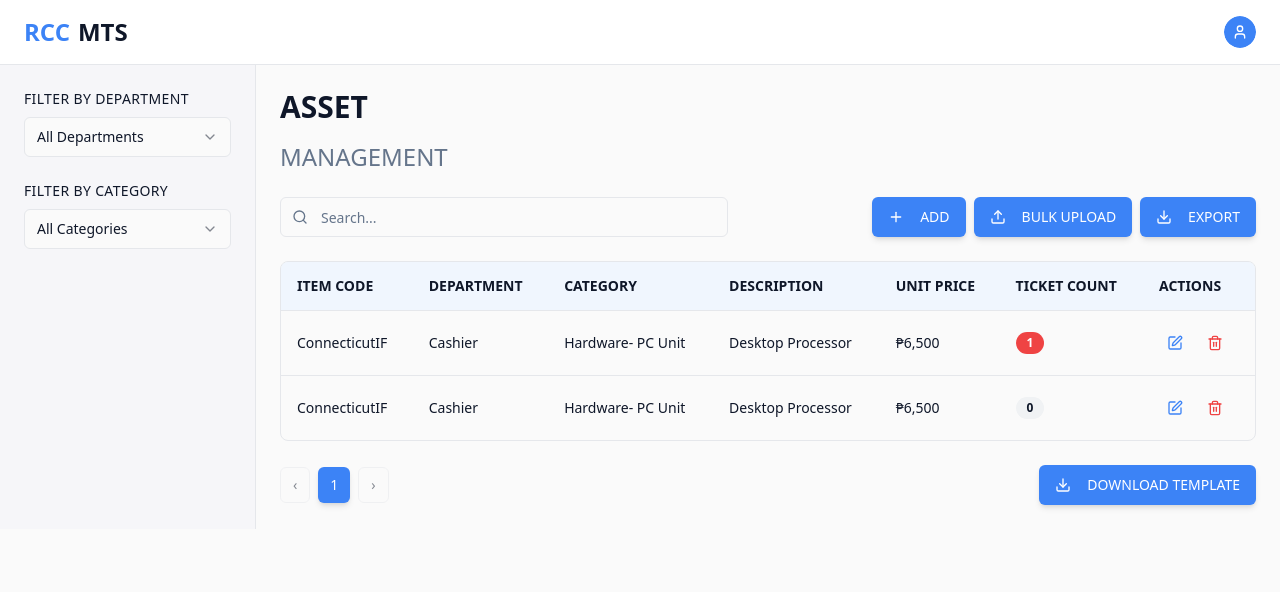
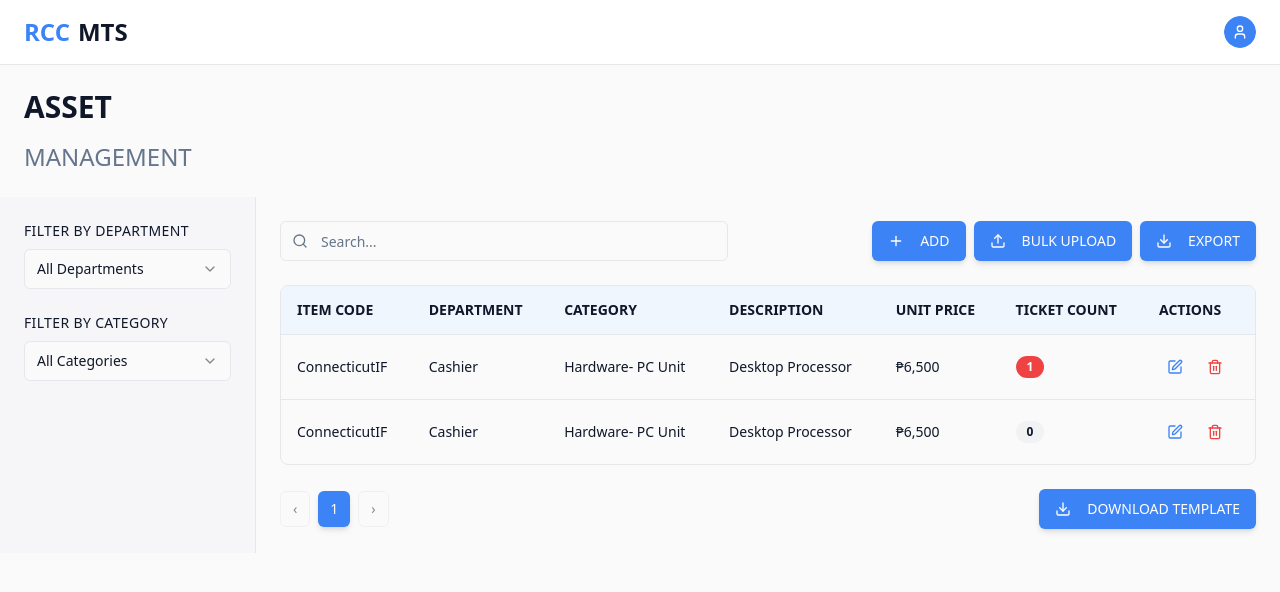
Before and after one commit to marcbayani/vite-sparkle-ui, a React (Vite) app: page / in a window 1280 px wide. Shown: the top 592 px of the page. Built offline with nearby package versions, Linux system fonts and the light colour scheme.

Commit message:
Reorder components
Reorder Asset Management and Filter components in the layout.

```diff
--- a/src/components/AssetManagement.tsx
+++ b/src/components/AssetManagement.tsx
@@ -10,6 +10,12 @@ const AssetManagement = () => {
   return (
     <div className="min-h-screen bg-background">
       <Header />
+      <div className="p-6 space-y-4">
+        <div className="space-y-4">
+          <h1 className="text-3xl font-bold text-foreground">ASSET</h1>
+          <h2 className="text-2xl text-muted-foreground">MANAGEMENT</h2>
+        </div>
+      </div>
       <div className="flex">
         <FilterSidebar
           selectedDepartment={selectedDepartment}
--- a/src/components/AssetTable.tsx
+++ b/src/components/AssetTable.tsx
@@ -70,10 +70,6 @@ const AssetTable = ({ selectedDepartment, selectedCategory }: AssetTableProps) =
 
   return (
     <div className="flex-1 p-6 space-y-6">
-      <div className="space-y-4">
-        <h1 className="text-3xl font-bold text-foreground">ASSET</h1>
-        <h2 className="text-2xl text-muted-foreground">MANAGEMENT</h2>
-      </div>
 
       <div className="flex items-center justify-between gap-4">
         <div className="relative flex-1 max-w-md">
```
